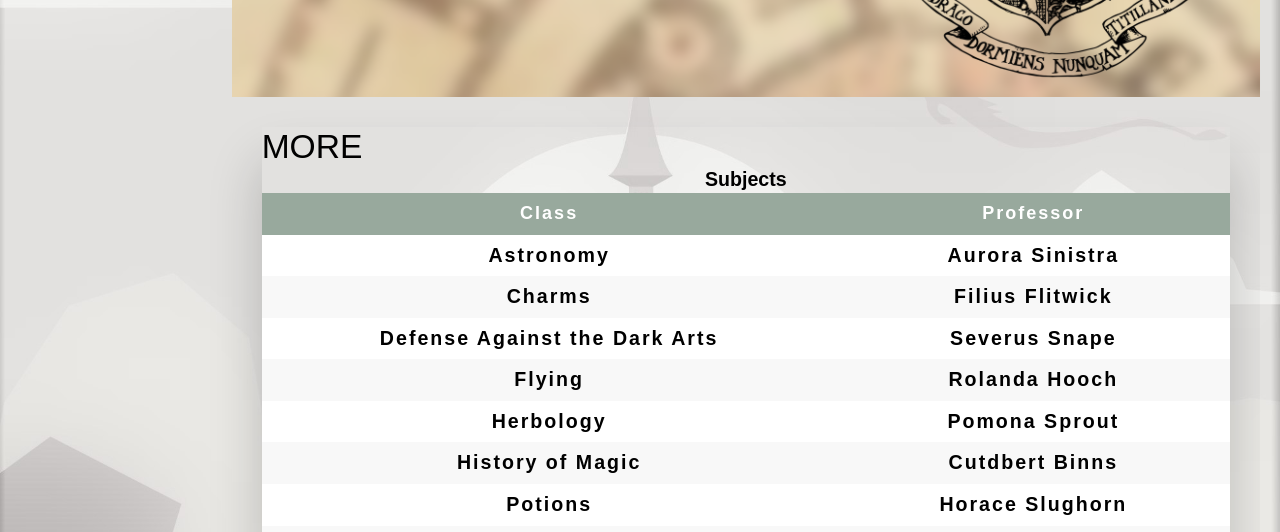
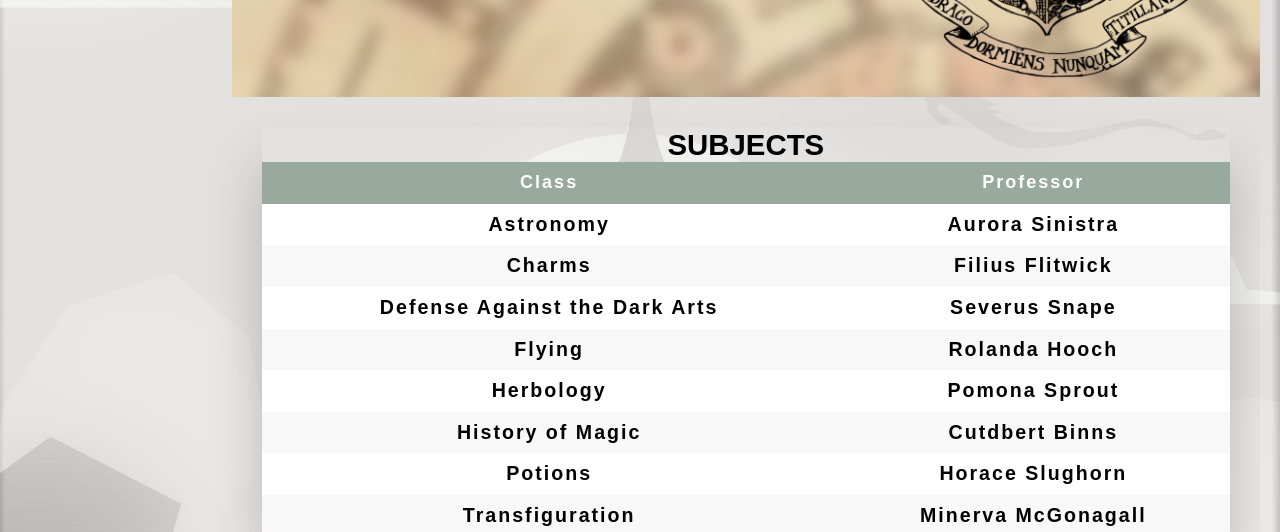
Before and after one commit to dkutas/2023_2024_1, a website: page Web1/Subjects.html in a window 1280 px wide. Shown: the part 223-755 px from the top of the page. Drawn offline with Linux system fonts and the light colour scheme.

Commit message:
Edit Subjects

```diff
--- a/Web1/Subjects.html
+++ b/Web1/Subjects.html
@@ -46,12 +46,13 @@
           <div class="inside">
             <div class="table-wrapper">
               <table class="fl-table">
-                <details>
-                  <summary>more</summary>
-                  <caption>
-                    Subjects
-                  </caption>
-                </details>
+                <caption>
+                  <details>
+                    <summary>Subjects</summary>
+                    These are all of the subjects a student can take in
+                    Hogwarts. Some of them are mandatory, some of the optional.
+                  </details>
+                </caption>
                 <thead>
                   <tr>
                     <th>Class</th>
```
